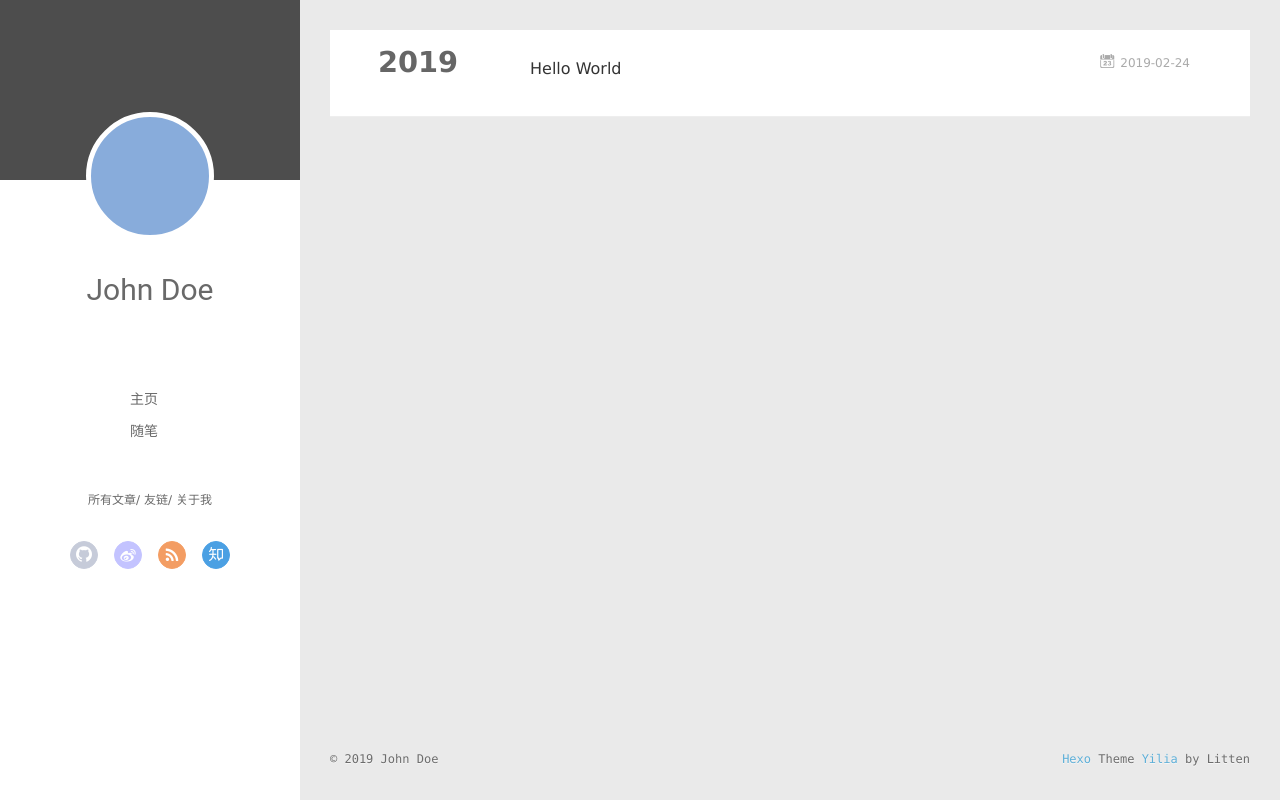
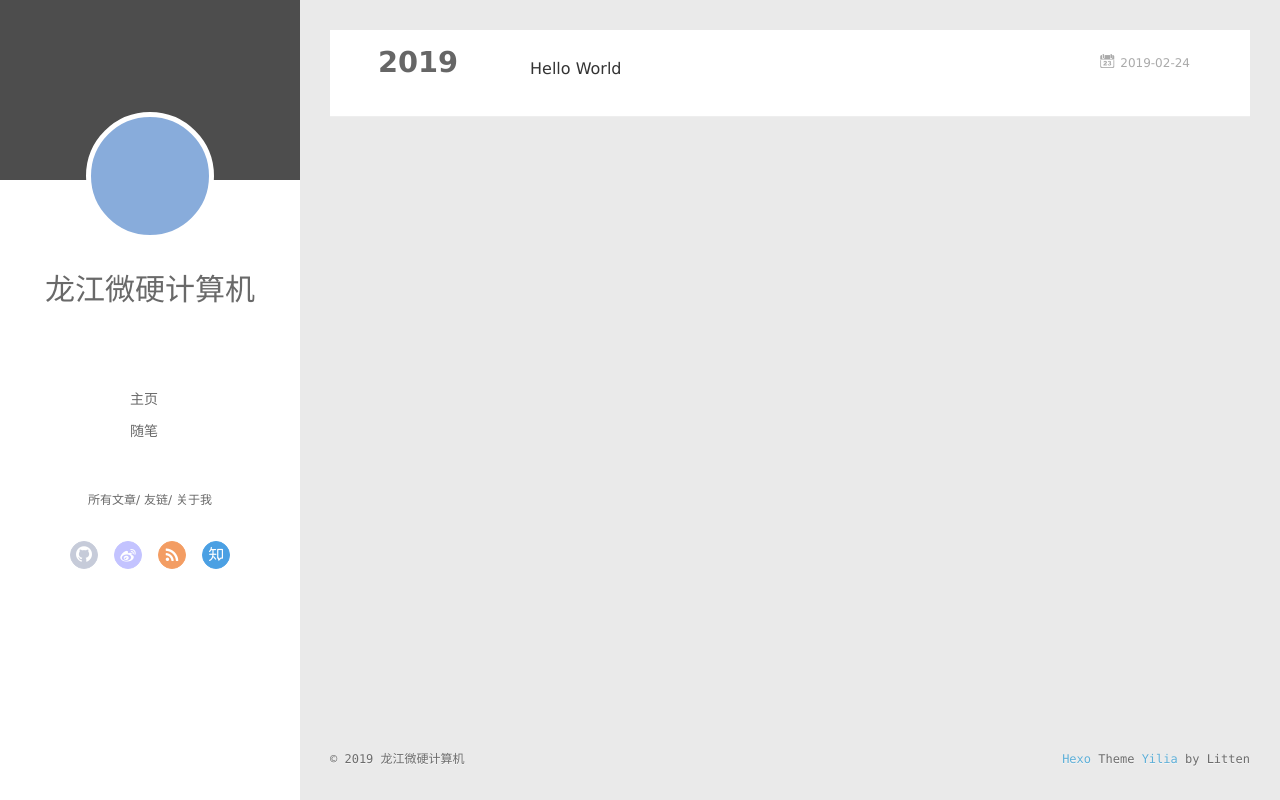
Before and after one commit to Riyoukou/riyoukou.github.io, a plain HTML site: page archives/index.html in a window 1280 px wide. Drawn offline with Linux system fonts and the light colour scheme; no server answers.

Commit message:
Site updated: 2019-02-24 19:19:48

```diff
--- a/archives/index.html
+++ b/archives/index.html
@@ -46,7 +46,7 @@
 			<img src class="js-avatar">
 		</a>
 		<hgroup>
-		  <h1 class="header-author"><a href="/">John Doe</a></h1>
+		  <h1 class="header-author"><a href="/">龙江微硬计算机</a></h1>
 		</hgroup>
 
 
@@ -104,7 +104,7 @@
 				<img src class="js-avatar">
 			</div>
 			<hgroup>
-			  <h1 class="header-author js-header-author">John Doe</h1>
+			  <h1 class="header-author js-header-author">龙江微硬计算机</h1>
 			</hgroup>
 
 
@@ -202,7 +202,7 @@
   <div class="outer">
     <div id="footer-info">
     	<div class="footer-left">
-    		&copy; 2019 John Doe
+    		&copy; 2019 龙江微硬计算机
     	</div>
       	<div class="footer-right">
       		<a href="http://hexo.io/" target="_blank">Hexo</a>  Theme <a href="https://github.com/litten/hexo-theme-yilia" target="_blank">Yilia</a> by Litten
```
Also changed, not shown: 2019/02/24/hello-world/index.html (+3 -3 lines), archives/2019/02/index.html (+3 -3 lines), archives/2019/index.html (+3 -3 lines), index.html (+3 -3 lines).
